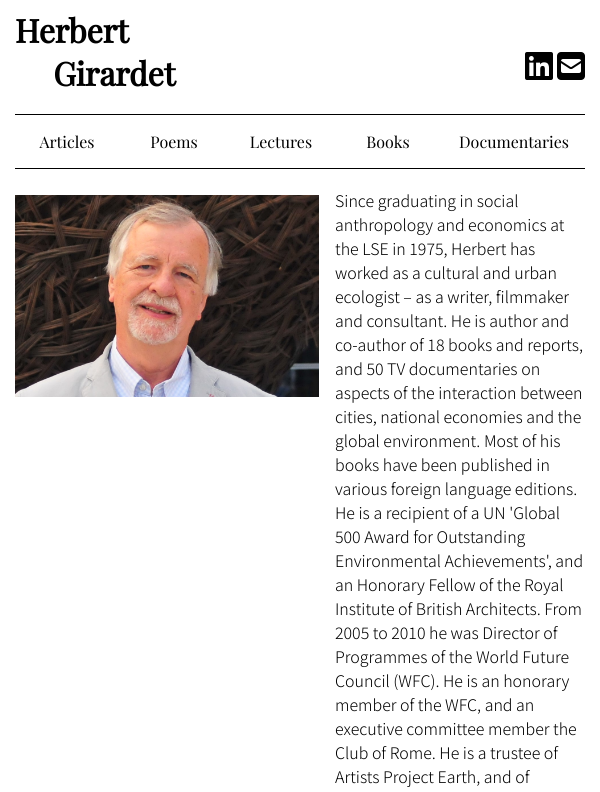
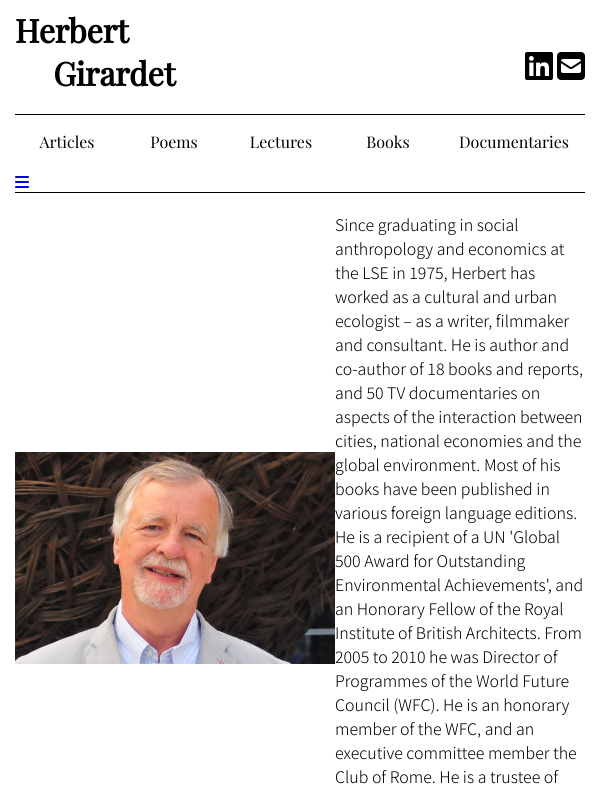
Before and after one commit to mgirar84/janny-website, a React (Create React App) app: page / in a window 600 px wide. Shown: the top 792 px of the page. Built offline with nearby package versions, Linux system fonts and the light colour scheme.

Commit message:
added responsiveness to mainpage image/text

```diff
--- a/src/App.scss
+++ b/src/App.scss
@@ -6,7 +6,7 @@ body {
   margin: 0 auto;
   // background-image: url(./Images/mistyCity.jpg);
   // background-repeat: no-repeat;
-	// background-size: 50em;
+	// background-size: cover;
   // background-position: center;
 }
 
--- a/src/Mainpage/Mainpage.scss
+++ b/src/Mainpage/Mainpage.scss
@@ -1,11 +1,18 @@
 .mainPageContainer {
-    display: grid;
-    grid-template-columns: 20em 1fr;
+    @media screen and (min-width: 600px) {
+        display: grid;
+        grid-template-columns: 20em 1fr;
+    }
     .mainPagePicture {
         background-image: url(../Images/headingImage.jpg);
         width: auto;
         background-repeat: no-repeat;
         background-size: 100%;
         margin: 1.4em 1em 0.5em 0em;
+        @media screen and (max-width: 600px) {
+            width: 100%;
+            height: 15em;
+            margin: auto;
+        }
     }
 }
--- a/src/Navigation/Navigation.js
+++ b/src/Navigation/Navigation.js
@@ -45,6 +45,9 @@ class Navigation extends React.Component {
                         <Link to="/documentaries/doc3"><p>Doc3</p></Link>
                     </div>
                 </div>
+                <a href="javascript:void(0);" class="icon" onclick="myFunction()">
+                    <i class="fa fa-bars"></i>
+                </a>
             </div>
         )
 	}
--- a/src/Navigation/Navigation.scss
+++ b/src/Navigation/Navigation.scss
@@ -57,4 +57,11 @@
             }
         }
     }
+    @media screen and (max-width: 600px) {
+        .buttonsContainer a:not(:first-child) {display: none;}
+        .buttonsContainer a.icon {
+          float: right;
+          display: block;
+        }
+      }
 }
```
